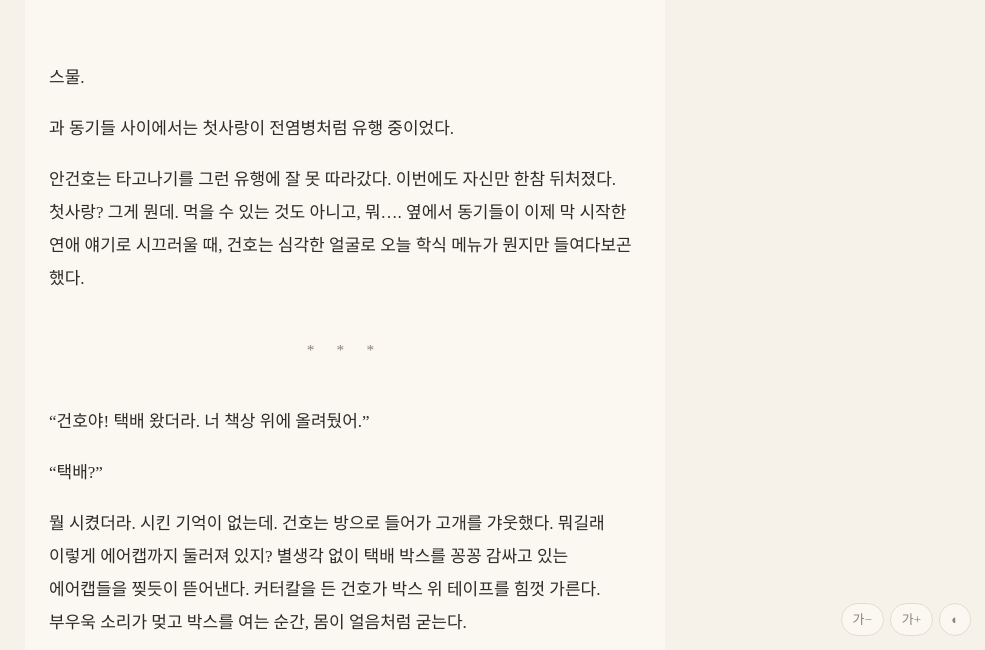
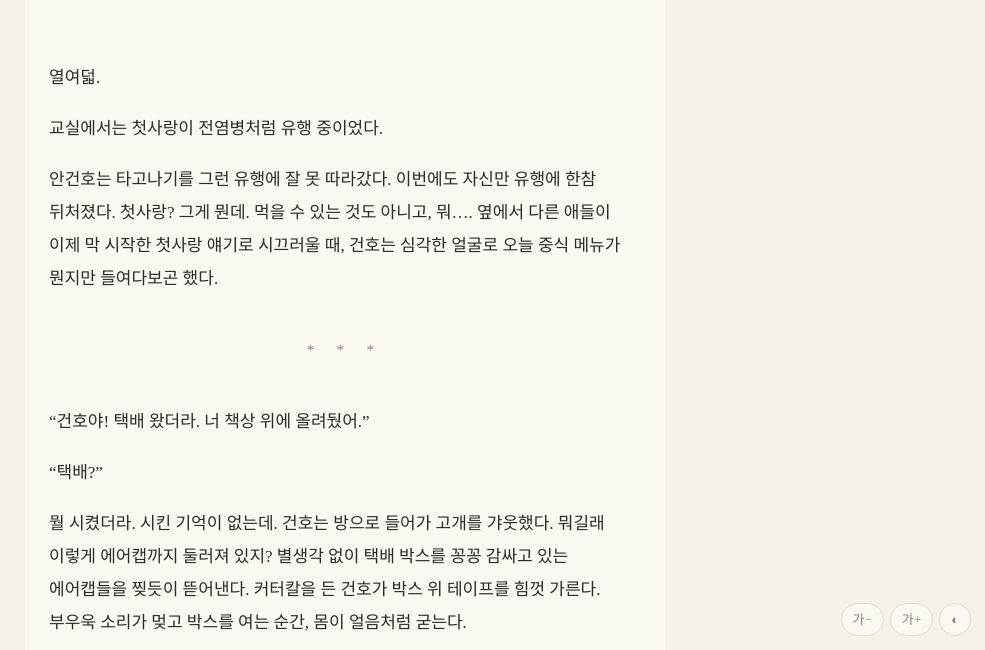
Before and after one commit to linglingbeel-dev/haveadog, a plain HTML site: page index.html in a window 1280 px wide. Shown: the part 150-800 px from the top of the page, without its empty margins (295-1280 px from the left). Drawn offline with Linux system fonts and the light colour scheme; a web font is replaced by a local one.

Commit message:
Update index.html

```diff
--- a/index.html
+++ b/index.html
@@ -103,9 +103,9 @@
   <div class="by">제임스 × 안건호</div>
 </header>
 
-<p>스물.</p>
-<p>과 동기들 사이에서는 첫사랑이 전염병처럼 유행 중이었다.</p>
-<p>안건호는 타고나기를 그런 유행에 잘 못 따라갔다. 이번에도 자신만 한참 뒤처졌다. 첫사랑? 그게 뭔데. 먹을 수 있는 것도 아니고, 뭐…. 옆에서 동기들이 이제 막 시작한 연애 얘기로 시끄러울 때, 건호는 심각한 얼굴로 오늘 학식 메뉴가 뭔지만 들여다보곤 했다.</p>
+<p>열여덟.</p>
+<p>교실에서는 첫사랑이 전염병처럼 유행 중이었다.</p>
+<p>안건호는 타고나기를 그런 유행에 잘 못 따라갔다. 이번에도 자신만 유행에 한참 뒤처졌다. 첫사랑? 그게 뭔데. 먹을 수 있는 것도 아니고, 뭐…. 옆에서 다른 애들이 이제 막 시작한 첫사랑 얘기로 시끄러울 때, 건호는 심각한 얼굴로 오늘 중식 메뉴가 뭔지만 들여다보곤 했다.</p>
 
 <div class="break">* * *</div>
 
```
